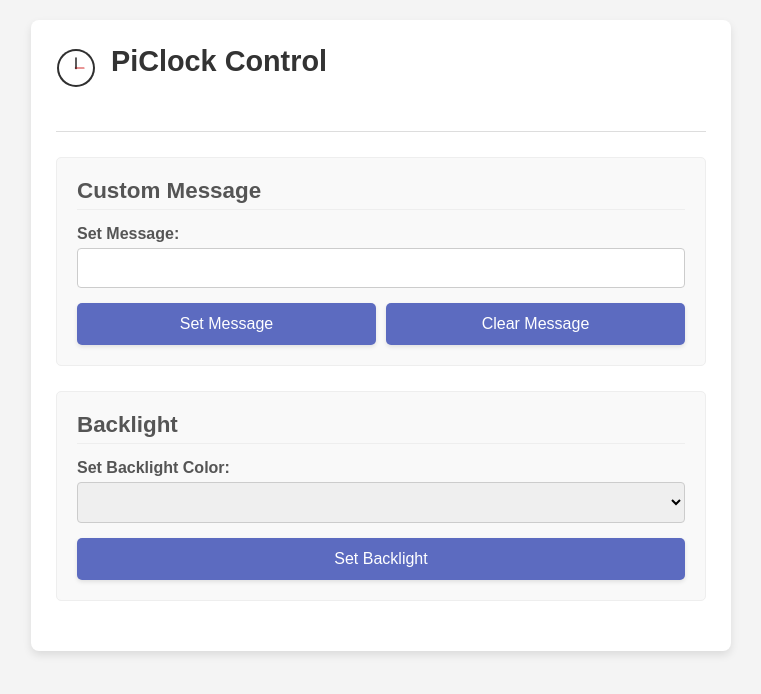
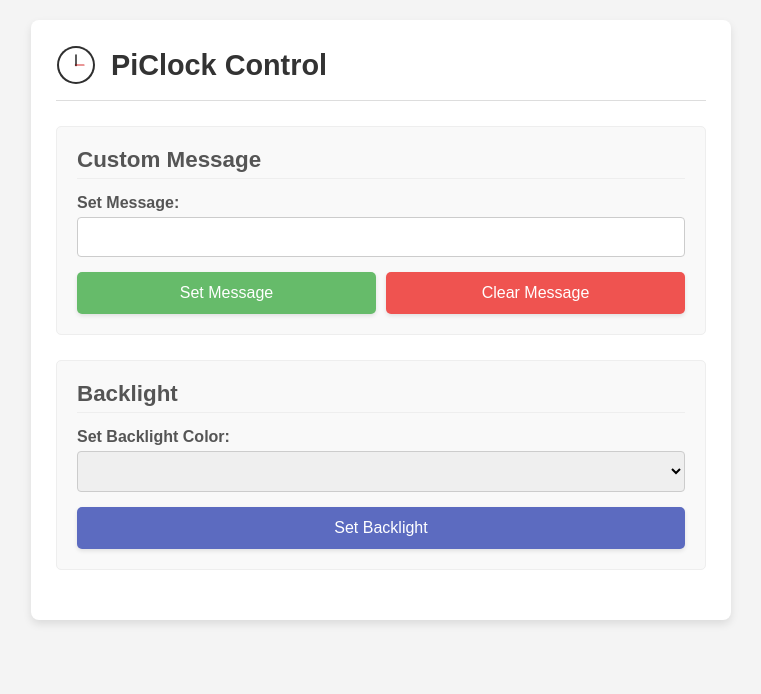
Before and after one commit to justinh-rahb/piclock, a Flask app: template templates/index.html in a window 1280 px wide. Shown: the top 694 px of the page, without its empty margins (259-1020 px from the left). Run offline with Flask 3, Linux system fonts and the light colour scheme; the template is opened without the code that fills it, so the values that code supplies are empty.

Commit message:
Fix button styles

```diff
--- a/static/style.css
+++ b/static/style.css
@@ -22,6 +22,7 @@ h1, h2 {
 
 h1 {
     font-size: 1.8em;
+    margin-bottom: 0;
 }
 
 h2 {
@@ -96,20 +97,20 @@ input:focus, select:focus {
 
 /* Green for message set */
 .set {
-    background-color: #66bb6a;
+    background-color: #66bb6a !important;
 }
 
 .set:hover {
-    background-color: #4caf50;
+    background-color: #4caf50 !important;
 }
 
 /* Red for clear */
 .reset {
-    background-color: #ef5350;
+    background-color: #ef5350 !important;
 }
 
 .reset:hover {
-    background-color: #d32f2f;
+    background-color: #d32f2f !important;
 }
 
 .header-container {
@@ -122,13 +123,12 @@ input:focus, select:focus {
 
 .logo-title {
     display: flex;
-    align-items: flex-start;
+    align-items: center;
 }
 
 .logo {
     margin-right: 15px;
-    align-self: flex-start;
-    padding-top: 3px; /* adjust to nudge slightly */
+    vertical-align: middle;
 }
 
 .title-group {
--- a/templates/index.html
+++ b/templates/index.html
@@ -18,7 +18,6 @@
                 </svg>
                 <div class="title-group">
                     <h1>PiClock Control</h1>
-                    <p class="timestamp">{{ now }}</p>
                 </div>
             </div>
         </div>
@@ -45,7 +44,7 @@
                     {% endfor %}
                 </select>
                 <div class="button-row">
-                    <input type="submit" value="Set Backlight" class="button set">
+                    <input type="submit" value="Set Backlight" class="button">
                 </div>
             </div>
         </form>
--- a/web_control.py
+++ b/web_control.py
@@ -1,11 +1,8 @@
 from flask import Flask, request, render_template, redirect, url_for
 import os
-from datetime import datetime
 
 app = Flask(__name__)
 app.static_folder = 'static'
-
-now=datetime.now().strftime("%I:%M %p • %B %d, %Y")
 
 # Paths
 MESSAGE_PATH = "/opt/piclock/msg.txt"
@@ -69,7 +66,7 @@ def index():
                 apply_color(color)
             return redirect(url_for('index'))
 
-    return render_template("index.html", current=current_msg, colors=COLORS.keys(), selected=selected_color, now=now)
+    return render_template("index.html", current=current_msg, colors=COLORS.keys(), selected=selected_color)
 
 if __name__ == "__main__":
     app.run(host="0.0.0.0", port=8080)
```
